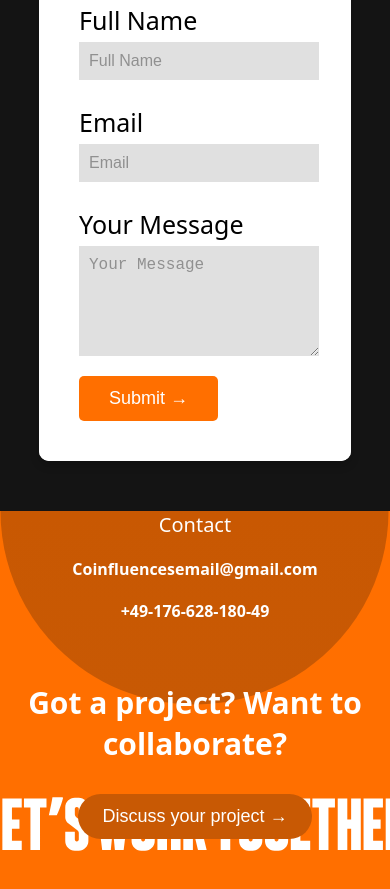
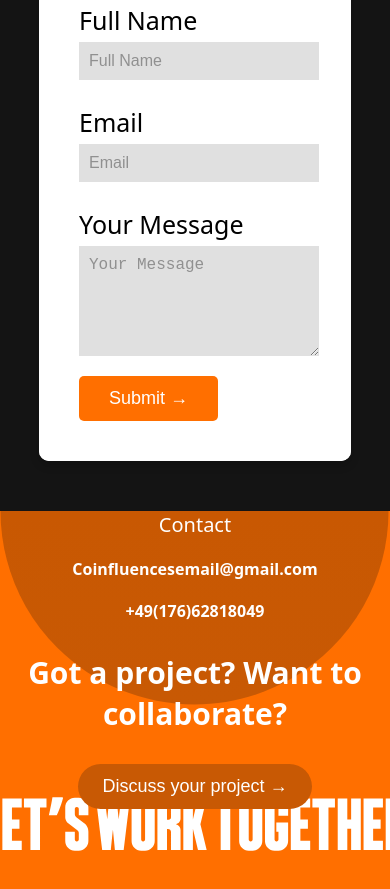
Before and after one commit to Kamronbek541/dma-agency, a plain HTML site: page index.html in a window 390 px wide. Shown: the part 5537-6426 px from the top of the page. Drawn offline with Linux system fonts and the light colour scheme.

Commit message:
Add files via upload

```diff
--- a/index.html
+++ b/index.html
@@ -273,7 +273,7 @@
             <div class="col1">
                 <h3>Contact</h3>
                 <p>Coinfluencesemail@gmail.com</p>
-                <p>+49-176-628-180-49</p>
+                <p>+49(176)62818049</p>
             </div>
 
             <div class="col2">
--- a/mobile_view.css
+++ b/mobile_view.css
@@ -187,7 +187,7 @@
     }
 
     .col1, .col2, .col3 {
-        margin-bottom: 40px;
+        margin-bottom: 10px;
         width: 100%;             /* Each column takes full width of the container */
         text-align: center;      /* Text and elements inside columns are centered */
     }
```
